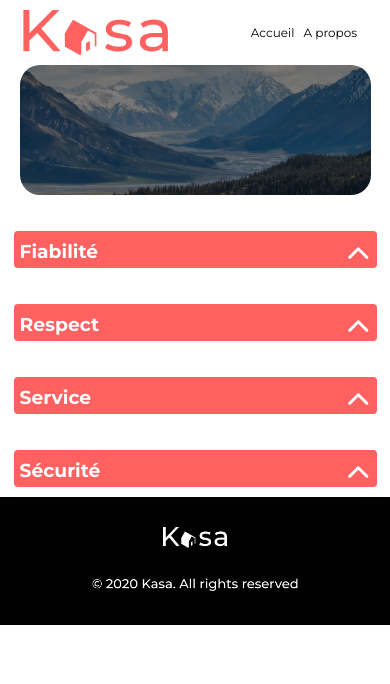
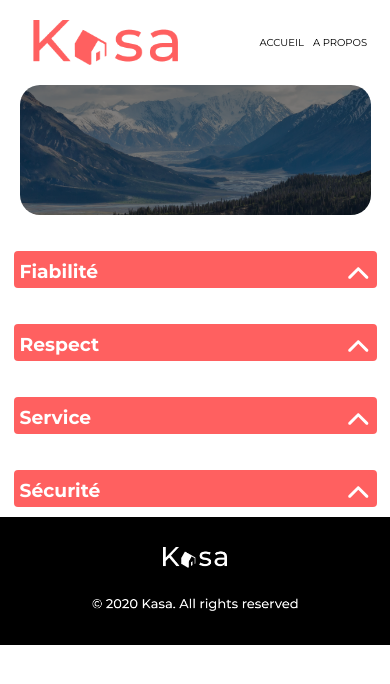
Before and after one commit to D-Fariello/Projet7-OC, a React (Vite) app in the folder Kasa-projet7/: page /Apropos in a window 390 px wide. Shown: the top 684 px of the page. Built offline with nearby package versions, Linux system fonts and the light colour scheme.

Commit message:
Style: Fixed margins in Header, Apropos and Logement pages.

```diff
--- a/Kasa-projet7/src/pages/Logement.jsx
+++ b/Kasa-projet7/src/pages/Logement.jsx
@@ -13,7 +13,7 @@ const Logement = () => {
   const [isLoading, setIsLoading] = useState(true); // Add loading state
   const [error, setError] = useState(false); // Add error state
   const titleOne = "Description";
-  const titleTwo = "Equipements";
+  const titleTwo = "Équipements";
 
   useEffect(() => {
     // Fetch data from the JSON file
--- a/Kasa-projet7/src/style/SASS/apropos.scss
+++ b/Kasa-projet7/src/style/SASS/apropos.scss
@@ -210,7 +210,7 @@ main {
           height: 25px;
 
           &.open {
-            margin-bottom: 95px;
+            margin-bottom: 75px;
             transition: margin-top 10s ease-in-out;
         }
 
--- a/Kasa-projet7/src/style/SASS/header.scss
+++ b/Kasa-projet7/src/style/SASS/header.scss
@@ -67,7 +67,7 @@ header {
     display: flex;
     align-items: center;
     flex-direction: row;
-    margin: 10px;
+    margin: 20px;
 
 
     img.img-logo {
@@ -78,8 +78,9 @@ header {
     }
 
     nav {
-        font-size: 12px;
+        font-size: 10px;
         padding: 0;
+        text-transform: uppercase;
     }
 
     .nav-link {
--- a/Kasa-projet7/src/style/SASS/logements.scss
+++ b/Kasa-projet7/src/style/SASS/logements.scss
@@ -515,7 +515,7 @@ section.apartment-host-info {
       flex-direction: row;
       align-items: flex-start;
       justify-content: flex-start;
-      margin-top: 5px;
+      margin-top: 0px;
       font-size: 13px;
       margin-left: 0px;
     }
@@ -713,6 +713,8 @@ section.apartment-host-info {
       flex-direction: column;
 
       .a-propos-cards-container {
+        margin-top: -5px;
+
         .a-propos-cards {
           width: 90%;
           height: 20px;
```
